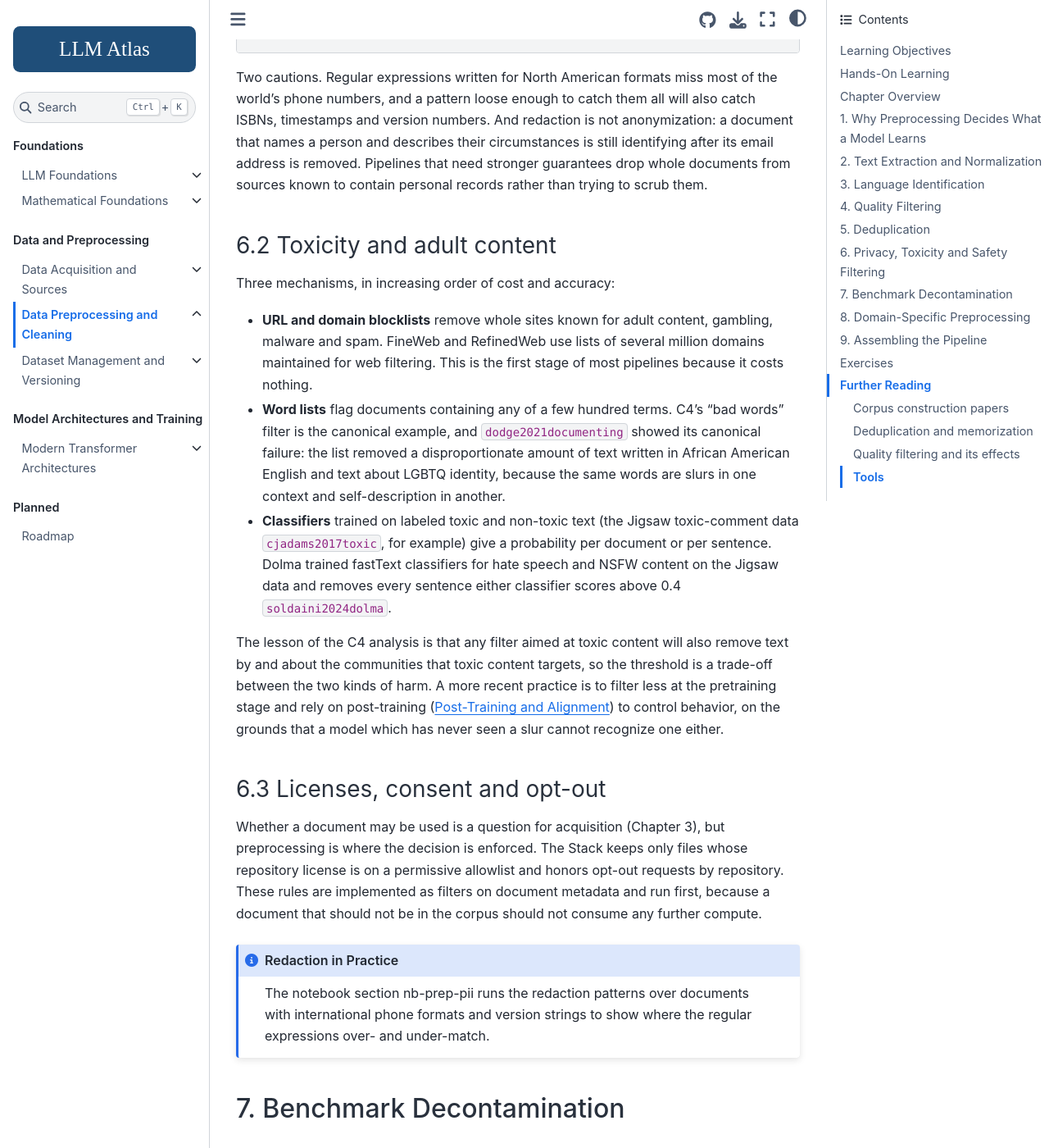
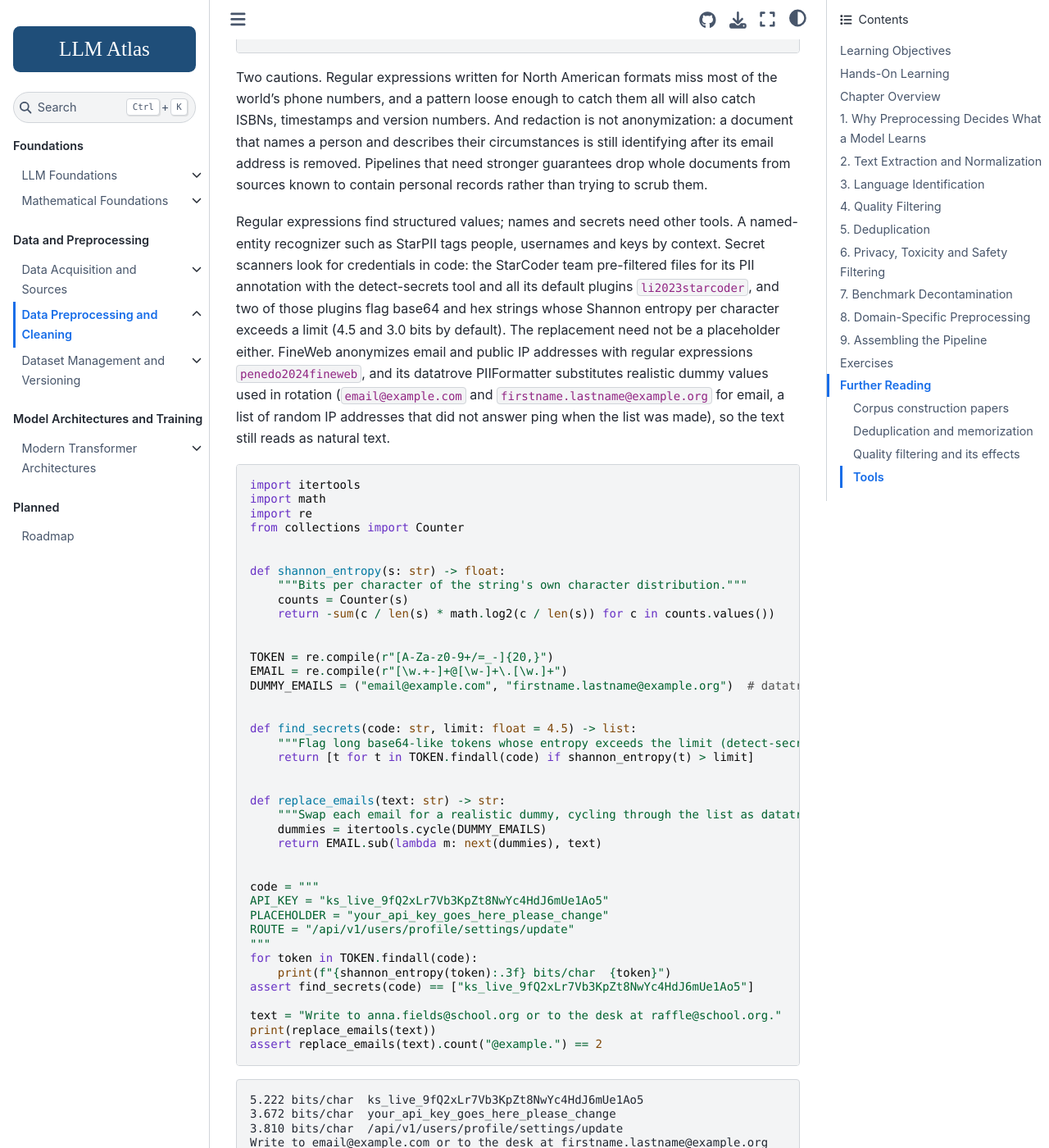
Before and after one commit to Beaker12/llmatlas, a Jupyter Book: the page built from chapters/04-preprocessing/index.md, in a window 1280 px wide and 1400 px high, scrolled down 38017 px. Shown: the whole window at 82% size. Built offline with Jupyter Book 1.0.4 settings and Sphinx 7.4.7 and the Sphinx Book theme 1.1.4, drawn with Linux system fonts in a browser that asks for light colours; pages that are not in the unit, such as notebooks, are missing from menus; cross-references to code outside the pages are shown as plain code; some of the changed text lies outside the part shown.

Commit message:
Chapter 4: add named-entity and secret scanning and dummy-value replacement to section 6.1

````diff
--- a/chapters/04-preprocessing/index.md
+++ b/chapters/04-preprocessing/index.md
@@ -1370,6 +1370,62 @@ assert redact_pii(directory)[2] is False
 
 Two cautions. Regular expressions written for North American formats miss most of the world's phone numbers, and a pattern loose enough to catch them all will also catch ISBNs, timestamps and version numbers. And redaction is not anonymization: a document that names a person and describes their circumstances is still identifying after its email address is removed. Pipelines that need stronger guarantees drop whole documents from sources known to contain personal records rather than trying to scrub them.
 
+Regular expressions find structured values; names and secrets need other tools. A named-entity recognizer such as StarPII tags people, usernames and keys by context. Secret scanners look for credentials in code: the StarCoder team pre-filtered files for its PII annotation with the detect-secrets tool and all its default plugins {cite}`li2023starcoder`, and two of those plugins flag base64 and hex strings whose Shannon entropy per character exceeds a limit (4.5 and 3.0 bits by default). The replacement need not be a placeholder either. FineWeb anonymizes email and public IP addresses with regular expressions {cite}`penedo2024fineweb`, and its datatrove PIIFormatter substitutes realistic dummy values used in rotation (`email@example.com` and `firstname.lastname@example.org` for email, a list of random IP addresses that did not answer ping when the list was made), so the text still reads as natural text.
+
+```python
+import itertools
+import math
+import re
+from collections import Counter
+
+
+def shannon_entropy(s: str) -> float:
+    """Bits per character of the string's own character distribution."""
+    counts = Counter(s)
+    return -sum(c / len(s) * math.log2(c / len(s)) for c in counts.values())
+
+
+TOKEN = re.compile(r"[A-Za-z0-9+/=_-]{20,}")
+EMAIL = re.compile(r"[\w.+-]+@[\w-]+\.[\w.]+")
+DUMMY_EMAILS = ("email@example.com", "firstname.lastname@example.org")  # datatrove's defaults
+
+
+def find_secrets(code: str, limit: float = 4.5) -> list:
+    """Flag long base64-like tokens whose entropy exceeds the limit (detect-secrets' default is 4.5)."""
+    return [t for t in TOKEN.findall(code) if shannon_entropy(t) > limit]
+
+
+def replace_emails(text: str) -> str:
+    """Swap each email for a realistic dummy, cycling through the list as datatrove's PIIFormatter does."""
+    dummies = itertools.cycle(DUMMY_EMAILS)
+    return EMAIL.sub(lambda m: next(dummies), text)
+
+
+code = """
+API_KEY = "ks_live_9fQ2xLr7Vb3KpZt8NwYc4HdJ6mUe1Ao5"
+PLACEHOLDER = "your_api_key_goes_here_please_change"
+ROUTE = "/api/v1/users/profile/settings/update"
+"""
+for token in TOKEN.findall(code):
+    print(f"{shannon_entropy(token):.3f} bits/char  {token}")
+assert find_secrets(code) == ["ks_live_9fQ2xLr7Vb3KpZt8NwYc4HdJ6mUe1Ao5"]
+
+text = "Write to anna.fields@school.org or to the desk at raffle@school.org."
+print(replace_emails(text))
+assert replace_emails(text).count("@example.") == 2
+```
+
+% output
+
+```text
+5.222 bits/char  ks_live_9fQ2xLr7Vb3KpZt8NwYc4HdJ6mUe1Ao5
+3.672 bits/char  your_api_key_goes_here_please_change
+3.810 bits/char  /api/v1/users/profile/settings/update
+Write to email@example.com or to the desk at firstname.lastname@example.org
+```
+
+The random key carries 5.222 bits per character, above the limit; the placeholder and the URL path, made of English words, stay below it. An entropy test has false positives too (hashes, UUIDs, minified code), which is why the StarCoder team reported many false positives from detect-secrets and added rules of its own.
+
 (sec-ch4-toxicity-adult-content)=
 
 ### 6.2 Toxicity and adult content
````
